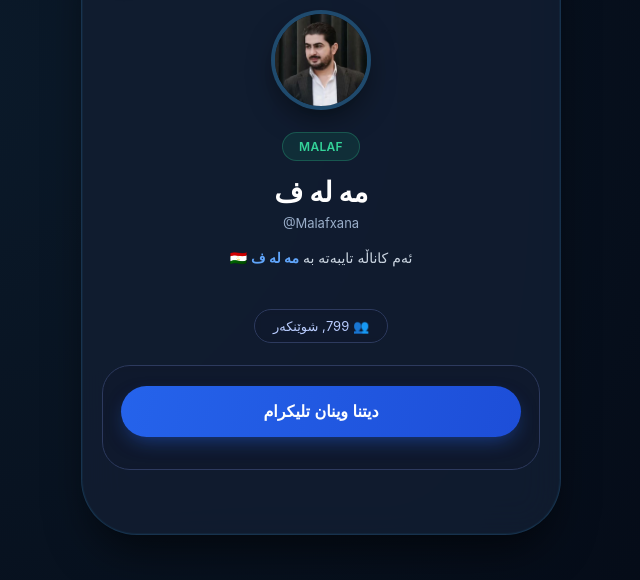
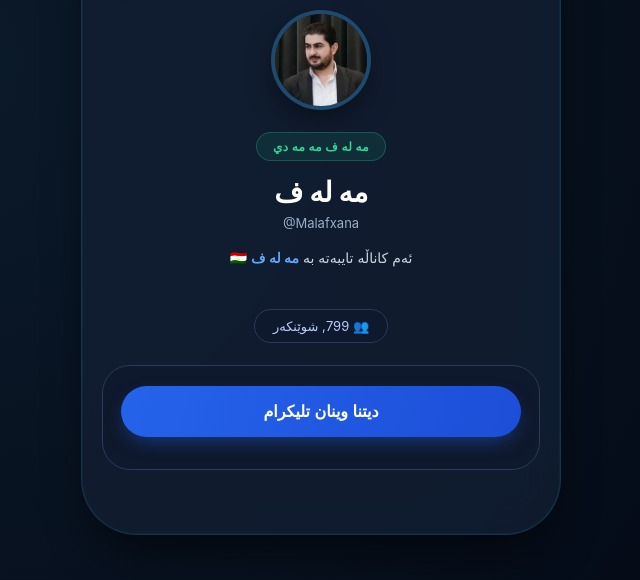
Before and after one commit to anticorrupcionanonimous-max/alexx, a plain HTML site: page index.html in a window 1280 px wide. Shown: the part 176-756 px from the top of the page, without its empty margins (319-959 px from the left). Drawn offline with Linux system fonts and the light colour scheme.

Commit message:
index.html

```diff
--- a/index.html
+++ b/index.html
@@ -3,7 +3,7 @@
 <head>
   <meta charset="UTF-8">
   <meta name="viewport" content="width=device-width, initial-scale=1.0, viewport-fit=cover">
-  <title>مه له ف هه ركي</title>
+  <title>مه له ف مه مه دي</title>
   <style>
     * {
       margin: 0;
@@ -696,7 +696,7 @@
     </div>
 
     <div style="text-align: center;">
-      <div class="badge"> MALAF</div>
+      <div class="badge"> مه له ف مه مه دي</div>
       <h1> مه له ف</h1>
       <div class="username">@Malafxana</div>
       <div class="description">
```
